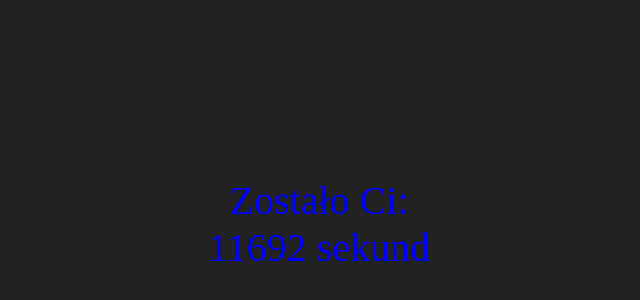
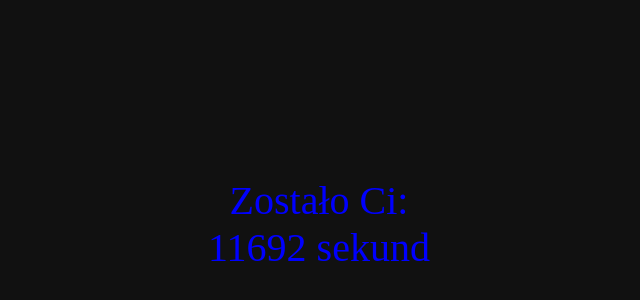
Before and after one commit to Pafcio95/roksana, a plain HTML site: page index.html in a window 1280 px wide. Shown: the part 184-484 px from the top of the page, without its empty margins (321-961 px from the left). Drawn offline with Linux system fonts and the light colour scheme.

Commit message:
change color

```diff
--- a/main.css
+++ b/main.css
@@ -1,5 +1,5 @@
 body {
-  background-color: #222;
+  background-color: #111;
   color: blue;
   display: flex;
   font-size: 40px;
```
